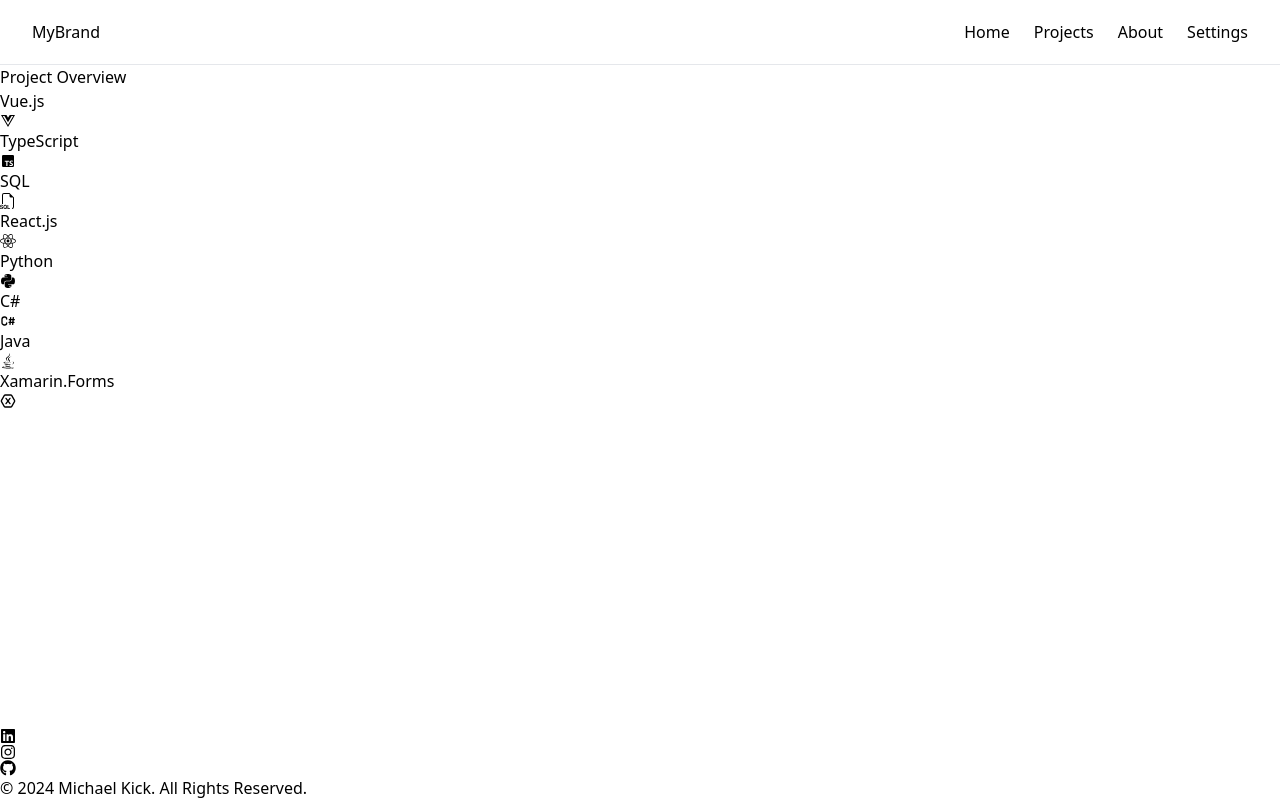
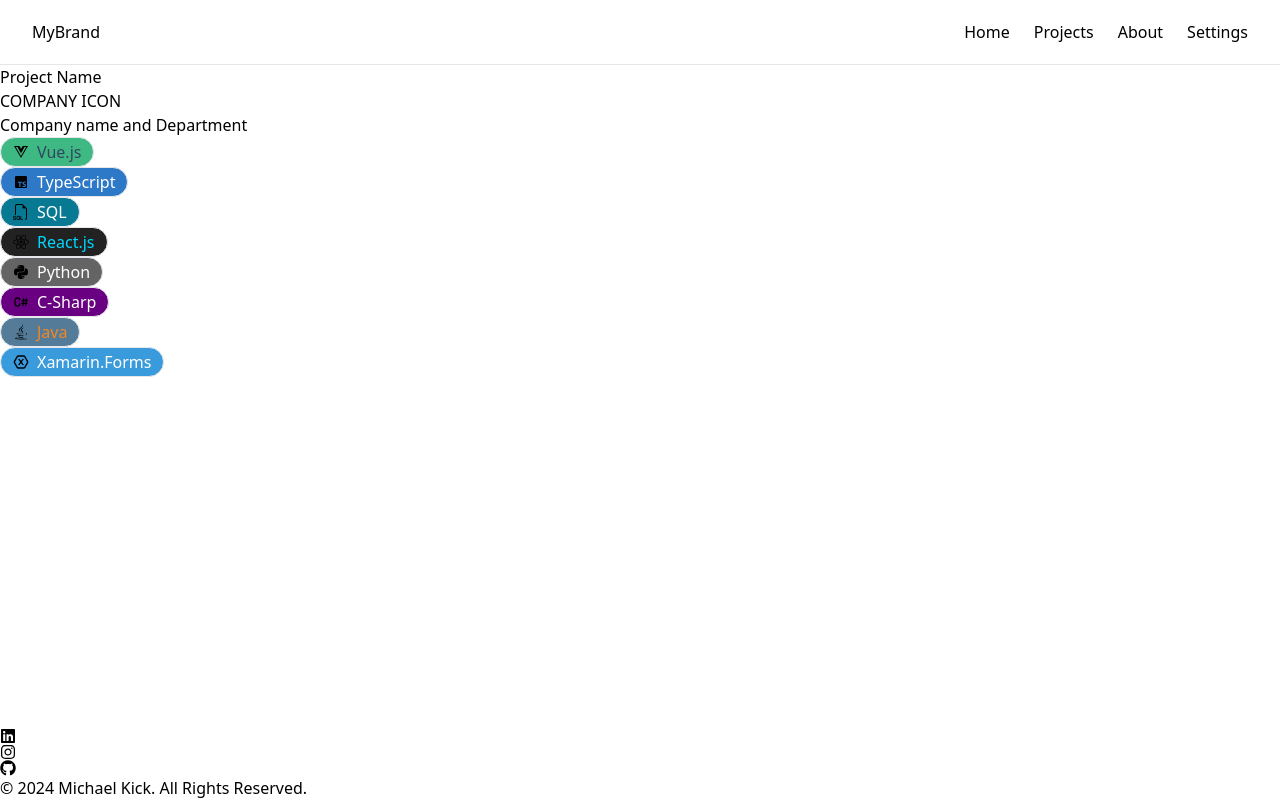
Before and after one commit to Michael-Kick/MyFrontend, a Next.js app: page /projects in a window 1280 px wide. Built offline with nearby package versions, Linux system fonts and the light colour scheme.

Commit message:
Added SkillTag styling

```diff
--- a/src/app/_components/ProjectCard.tsx
+++ b/src/app/_components/ProjectCard.tsx
@@ -3,12 +3,14 @@
 
 const ProjectCard = () => {
     console.log("(1)")
-    const projSkills = [1,2,3,4,5,6,7,8]
+    const projSkills: number[] = [1,2,3,4,5,6,7,8]
     return (
         <div>
-            <div> Project Overview</div>
+            <h3> Project Name</h3>
+            <div>COMPANY ICON</div>
+            <div>Company name and Department</div>
             <div>
-                {projSkills.map((skillNum) =>
+                {projSkills.map((skillNum: number) =>
                     <SkillTag skillKey={skillNum}/>
                 )}
             </div>
--- a/src/app/_components/SkillTag.tsx
+++ b/src/app/_components/SkillTag.tsx
@@ -1,6 +1,6 @@
 "use client";
 import React from 'react';
-import { FaVuejs, FaReact, FaPython, FaJava} from "react-icons/fa";
+import {FaJava, FaPython, FaReact, FaVuejs} from "react-icons/fa";
 import {TbBrandCSharp, TbBrandXamarin} from "react-icons/tb";
 import {BsFiletypeSql} from "react-icons/bs";
 import {BiLogoTypescript} from "react-icons/bi";
@@ -9,24 +9,28 @@
     skillKey: number;
 }
 const mySkills = [
-    {key: 1, name: 'Vue.js', icon: <FaVuejs/>},
-    {key: 2, name: 'TypeScript', icon: <BiLogoTypescript/>},
-    {key: 3, name: 'SQL', icon: <BsFiletypeSql/>},
-    {key: 4, name: 'React.js', icon: <FaReact/>},
-    {key: 5, name: 'Python', icon: <FaPython/>},
-    {key: 6, name: 'C#', icon: <TbBrandCSharp/>},
-    {key: 7, name: 'Java', icon: <FaJava/>},
-    {key: 8, name: 'Xamarin.Forms', icon: <TbBrandXamarin/>},
+    {key: 1, name: 'Vue.js', icon: <FaVuejs/>, textColor:'#31475e', backgroundColor:'#3fb984'},
+    {key: 2, name: 'TypeScript', icon: <BiLogoTypescript/>, textColor:'#ffffff', backgroundColor:'#2d79c7'},
+    {key: 3, name: 'SQL', icon: <BsFiletypeSql/>, textColor:'#ffffff', backgroundColor:'#087993'},
+    {key: 4, name: 'React.js', icon: <FaReact/>, textColor:'#00d8ff', backgroundColor:'#222222'},
+    {key: 5, name: 'Python', icon: <FaPython/>, textColor:'#ffffff', backgroundColor:'#646464'},
+    {key: 6, name: 'C-Sharp', icon: <TbBrandCSharp/>, textColor:'#ffffff', backgroundColor:'#690081'},
+    {key: 7, name: 'Java', icon: <FaJava/>, textColor:'#f58620', backgroundColor:'#547c99'},
+    {key: 8, name: 'Xamarin.Forms', icon: <TbBrandXamarin/>, textColor:'#ffffff', backgroundColor:'#3a9bdc'},
 ]
 
-function SkillTag(props:SkillTagProps){
+
+function SkillTag(props: SkillTagProps) {
 
     // const [count, setCount] = useState(0);
     const skill = mySkills.find((el) => el.key == props.skillKey);
     return (
-        <div>
-            <p>{skill.name}</p>
-            {skill.icon}
+        <div style={{backgroundColor:skill?.backgroundColor}}
+             className="border border-contrast rounded-2xl flex justify-center w-fit bg-">
+            <div className="flex h-auto items-center mt-0.5 mb-0.5 ms-3 me-1">
+                {skill?.icon}
+            </div>
+            <h1 style={{color:skill?.textColor}} className="mt-0.5 mb-0.5 ms-1 me-3">{skill?.name}</h1>
         </div>
     );
 }
```
